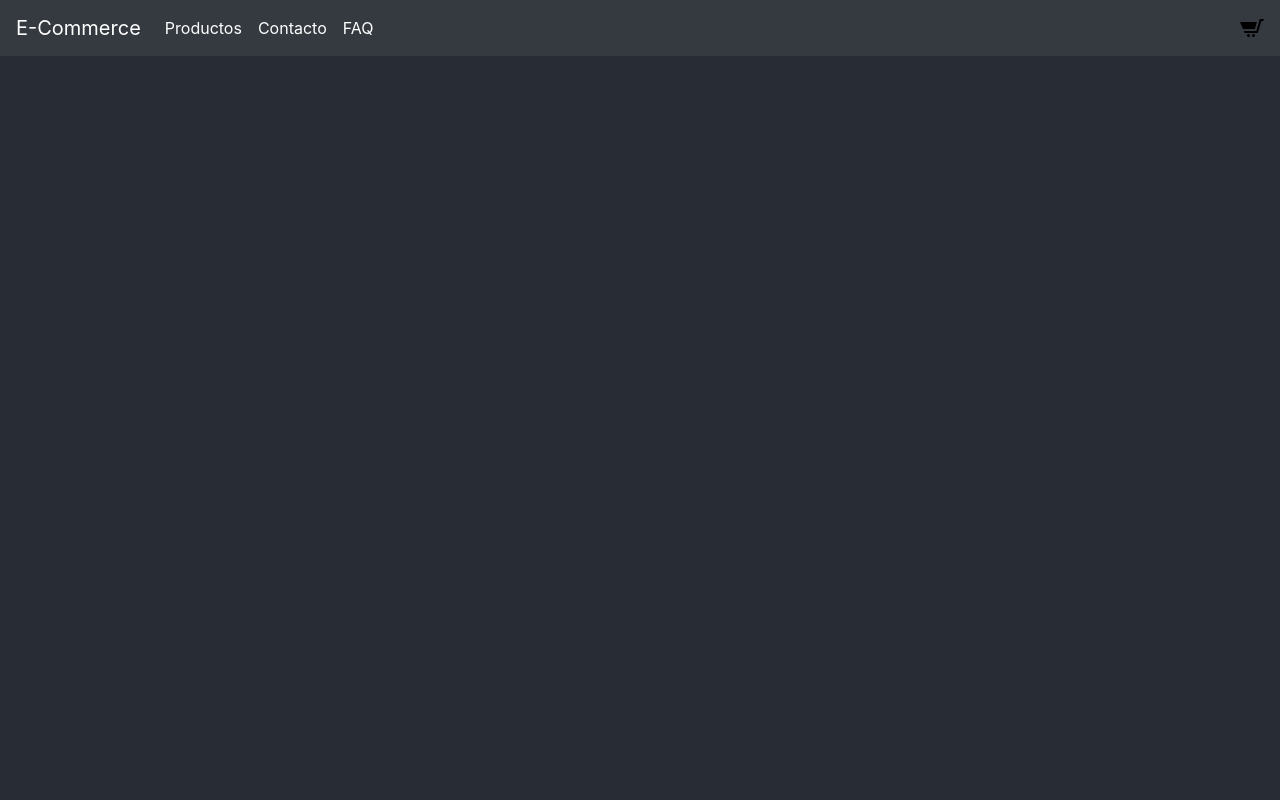
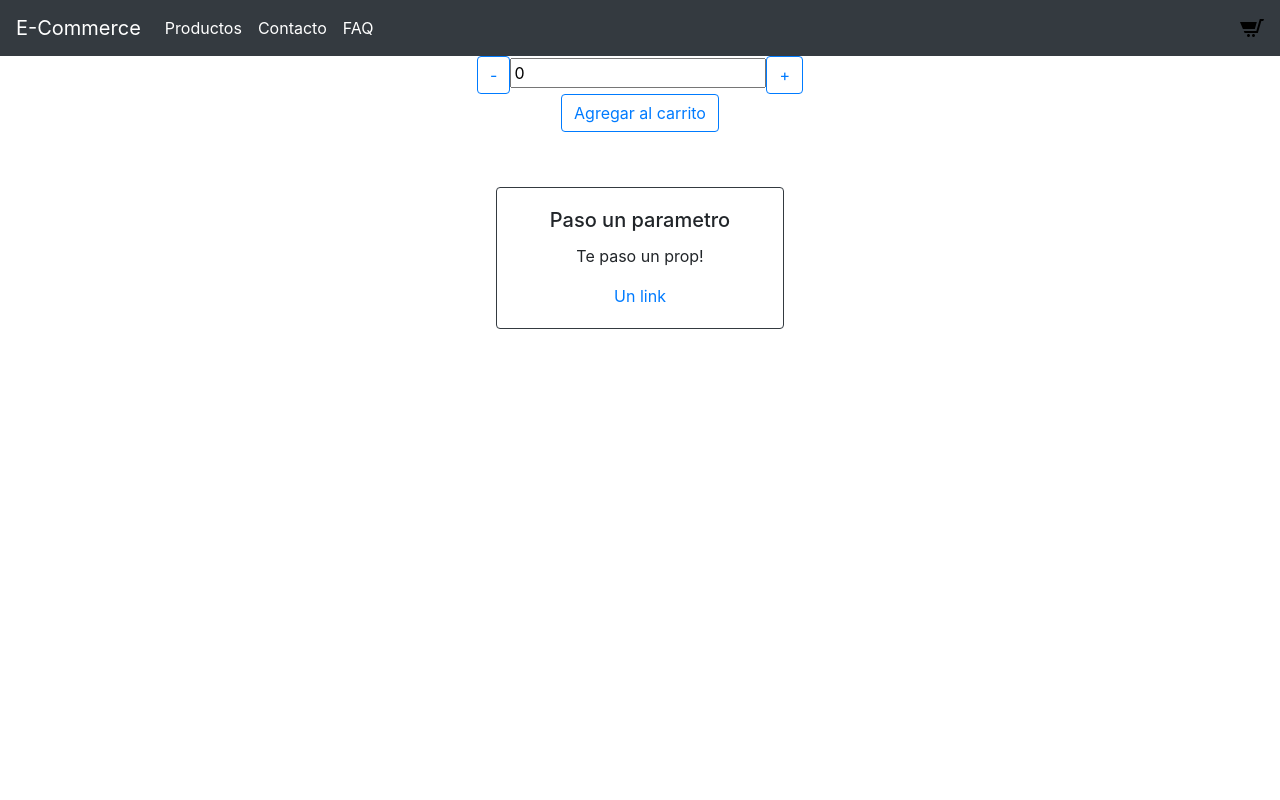
Before and after one commit to sauersebastian/e-commerce, a React (Create React App) app: page / in a window 1280 px wide. Shown: the top 800 px of the page. Built offline with nearby package versions, Linux system fonts and the light colour scheme.

Commit message:
Item Counter

```diff
--- a/src/App.js
+++ b/src/App.js
@@ -2,17 +2,21 @@ import React from 'react';
 import './App.css';
 import Navbar from './components/navbar';
 import Home from './components/home';
+//import { ItemCounterClass } from './components/itemCountClass';
+//import { CounterFunction } from './components/itemCountFunction';
+import { ItemCounter} from './components/itemCount.jsx';
 
 function App() {
   return (
     <div className="App">
         <Navbar />
-      <header className="App-header">
 
-      </header>
+        <div>
+          <ItemCounter />
+        </div>
       <main>
           <Home greeting="Te paso un prop!" />
-        </main>
+      </main>
     </div>
   );
 }
--- /dev/null
+++ b/src/components/Button.js
@@ -0,0 +1,7 @@
+import React from "react";
+
+function Button(props) {
+    return <button type="button" className="btn btn-outline-primary" onClick={props.onClick}>{props.sign}</button>
+};
+
+export default Button;
--- /dev/null
+++ b/src/components/Input.js
@@ -0,0 +1,9 @@
+import React from "react";
+
+function Input(props) {
+    return (
+        <input type="text" className="w-20"  onChange={props.handleChange} value={props.count} />
+    )
+}
+
+export default Input;
--- /dev/null
+++ b/src/components/itemCount.jsx
@@ -0,0 +1,49 @@
+import React from "react";
+import Button from "./Button";
+import Input from "./Input";
+
+
+export class ItemCounter extends React.Component {
+
+    constructor(){
+        super();
+        this.state = {
+            count: 0
+        }
+
+        this.minCounter = 0;    // limite min
+        this.maxCounter = 10;   // limite max
+    }
+
+
+    handleAdd = () => {
+        if(this.state.count < this.maxCounter) {
+            this.setState((state) => ({
+                count: state.count + 1
+            }));
+        }
+    }
+
+    handleSubstract = () => {
+        if(this.state.count > this.minCounter) {
+            this.setState((state) => ({
+                count: state.count - 1
+            }));
+        }
+    }
+
+    render() {
+    return (
+        <div>
+        <div>
+            <Button onClick={this.handleSubstract} sign={"-"}/>
+            <Input count={this.state.count} handleChange={this.handleChange}/>
+            <Button onClick={this.handleAdd} sign={"+"}/>
+        </div>
+        <div>
+            <Button sign={"Agregar al carrito"} />
+        </div>
+        </div>
+    );
+  }
+}
--- /dev/null
+++ b/src/components/itemCountClass.jsx
@@ -0,0 +1,26 @@
+import React from 'react';
+
+
+// COMO CLASE
+export class ItemCounterClass extends React.Component {
+
+    constructor(){
+        super();
+        this.state = {
+            counter: 0,
+        };
+    }
+
+    incrementar = () => {
+        this.setState((estadoPrevio) => ({counter: estadoPrevio.counter++}));
+    };
+
+    render() {
+        return (
+            <div>
+                <button onClick={this.incrementar}>Incrementar</button>
+                <span>Contador: {this.state.counter}</span>
+            </div>
+        );
+    }
+}
--- /dev/null
+++ b/src/components/itemCountFunction.jsx
@@ -0,0 +1,16 @@
+import React, { useState } from "react";
+
+export function CounterFunction(){
+    const [counter, setCounter] = useState(0);
+
+    const incrementar = () => {
+        setCounter((prevCounter) => prevCounter + 1);
+    };
+
+    return (
+        <div>
+            <button onClick={incrementar}>Incrementar</button>
+            <span>Contador: {counter}</span>
+        </div>
+    );
+}
```
